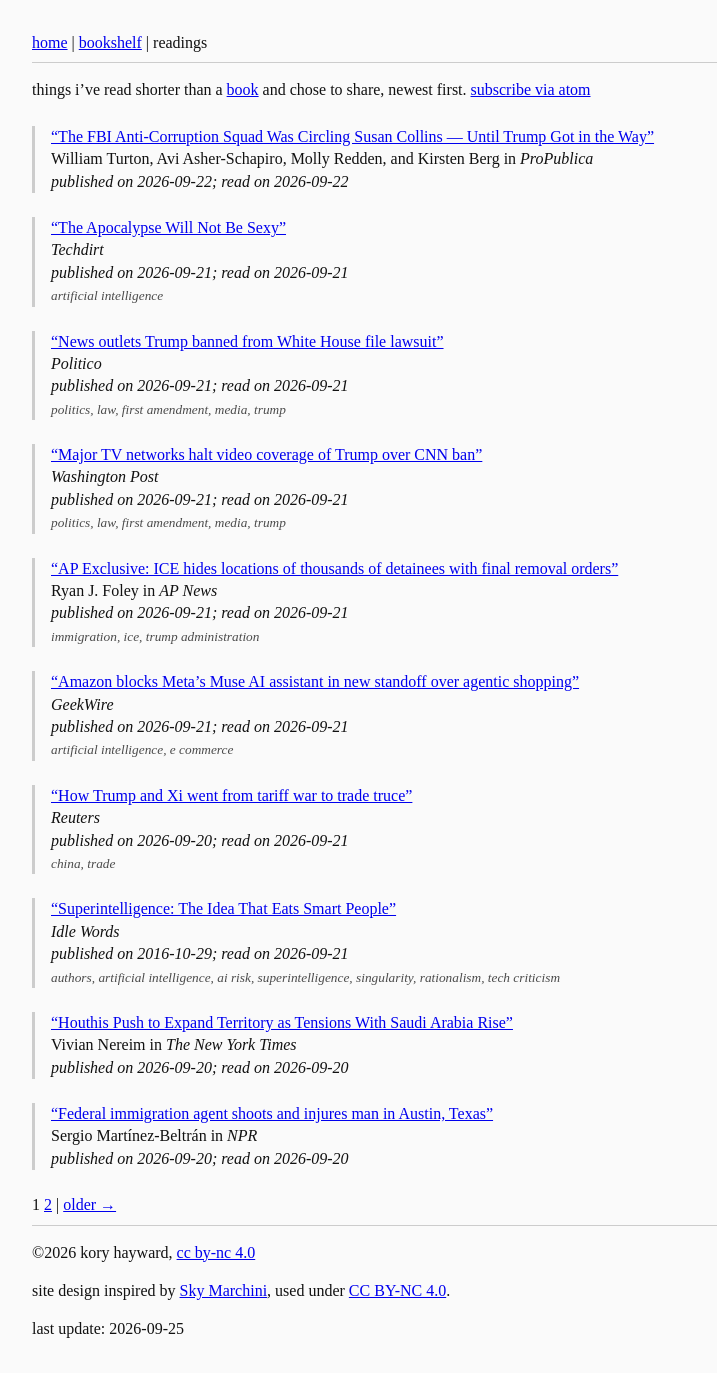
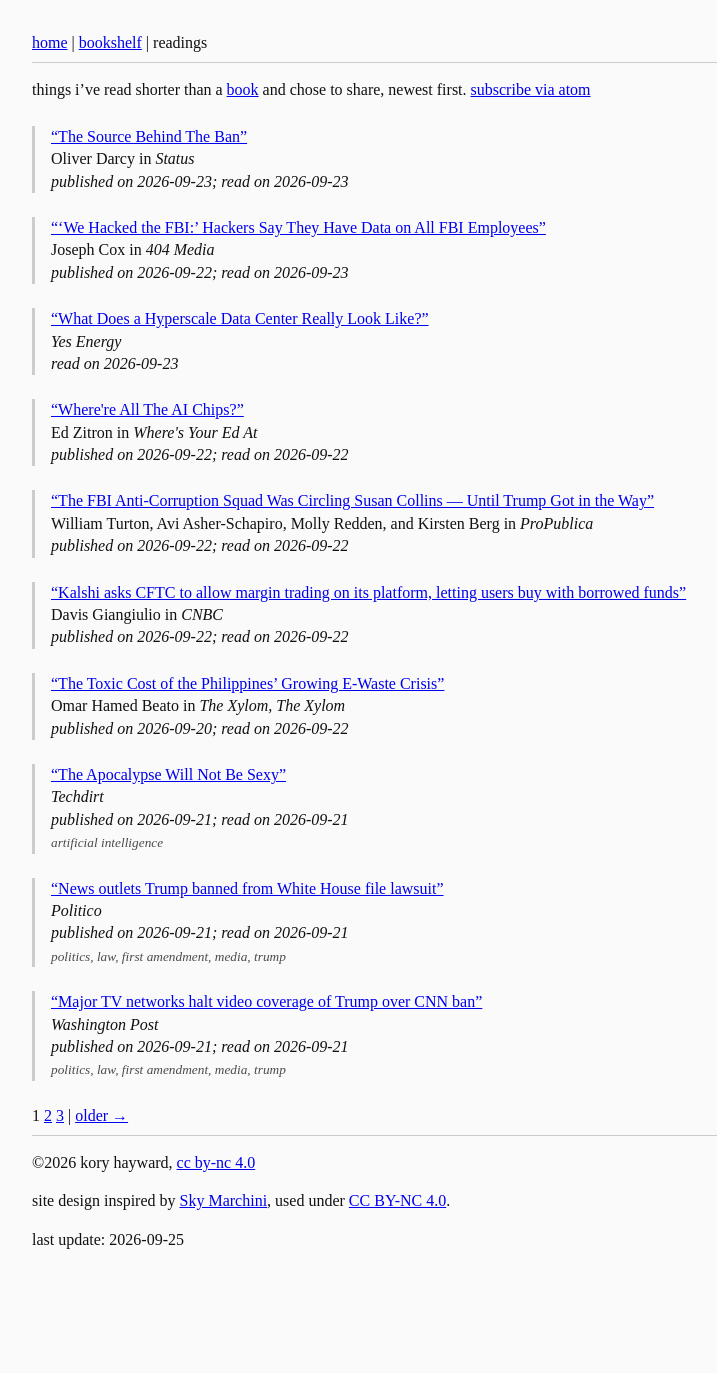
Before and after one commit to koryhayward/koryhayward.github.io, a Jekyll site: the page built from readings.md, in a window 1280 px wide. Shown: the whole page, without its empty margins (233-950 px from the left). Built offline with Jekyll 4.4.1, drawn with Linux system fonts in a browser that asks for light colours; after the commit the page ends 1283 px from its top, so only the background shows below that.

Commit message:
readings: +6 -0 ~1

```diff
--- a/_data/readings.yml
+++ b/_data/readings.yml
@@ -1,5 +1,36 @@
 # Generated by generators/site_readings.py. Do not edit by hand.
 # Items tagged 'readings' and Daily lines marked #readings.
+- title: "The Source Behind The Ban"
+  url: "https://www.status.news/p/white-house-press-ban-jd-vance-source-iran"
+  source: "status.news"
+  publication: "Status"
+  authors:
+    - "Oliver Darcy"
+  published: "2026-09-23"
+  read: "2026-09-23"
+- title: "‘We Hacked the FBI:’ Hackers Say They Have Data on All FBI Employees"
+  url: "https://www.404media.co/we-hacked-the-fbi-hackers-say-they-have-data-on-all-fbi-employees/"
+  source: "404media.co"
+  publication: "404 Media"
+  authors:
+    - "Joseph Cox"
+  published: "2026-09-22"
+  read: "2026-09-23"
+- title: "What Does a Hyperscale Data Center Really Look Like?"
+  url: "https://www.yesenergy.com/blog/what-does-a-hyperscale-data-center-really-look-like"
+  source: "yesenergy.com"
+  publication: "Yes Energy"
+  authors:
+    - "Yes Energy"
+  read: "2026-09-23"
+- title: "Where're All The AI Chips?"
+  url: "https://www.wheresyoured.at/wherere-all-the-ai-chips/"
+  source: "wheresyoured.at"
+  publication: "Where's Your Ed At"
+  authors:
+    - "Ed Zitron"
+  published: "2026-09-22"
+  read: "2026-09-22"
 - title: "The FBI Anti-Corruption Squad Was Circling Susan Collins — Until Trump Got in the Way"
   url: "https://www.propublica.org/article/fbi-susan-collins-navatek-campaign-donations-investigation"
   source: "propublica.org"
@@ -10,6 +41,22 @@
     - "Molly Redden"
     - "Kirsten Berg"
   published: "2026-09-22"
+  read: "2026-09-22"
+- title: "Kalshi asks CFTC to allow margin trading on its platform, letting users buy with borrowed funds"
+  url: "https://www.cnbc.com/2026/09/22/kalshi-asks-cftc-to-allow-margin-trading-on-its-platform-letting-users-buy-with-borrowed-funds.html"
+  source: "cnbc.com"
+  publication: "CNBC"
+  authors:
+    - "Davis Giangiulio"
+  published: "2026-09-22"
+  read: "2026-09-22"
+- title: "The Toxic Cost of the Philippines’ Growing E-Waste Crisis"
+  url: "https://www.thexylom.com/post/the-toxic-cost-of-the-philippines-growing-e-waste-crisis"
+  source: "thexylom.com"
+  publication: "The Xylom, The Xylom"
+  authors:
+    - "Omar Hamed Beato"
+  published: "2026-09-20"
   read: "2026-09-22"
 - title: "The Apocalypse Will Not Be Sexy"
   url: "https://www.techdirt.com/2026/09/21/the-apocalypse-will-not-be-sexy/"
@@ -77,10 +124,11 @@
   url: "https://idlewords.com/talks/superintelligence.htm"
   source: "idlewords.com"
   publication: "Idle Words"
+  authors:
+    - "Maciej Ceglowski"
   published: "2016-10-29"
   read: "2026-09-21"
   tags:
-    - "authors"
     - "artificial-intelligence"
     - "ai-risk"
     - "superintelligence"
```
